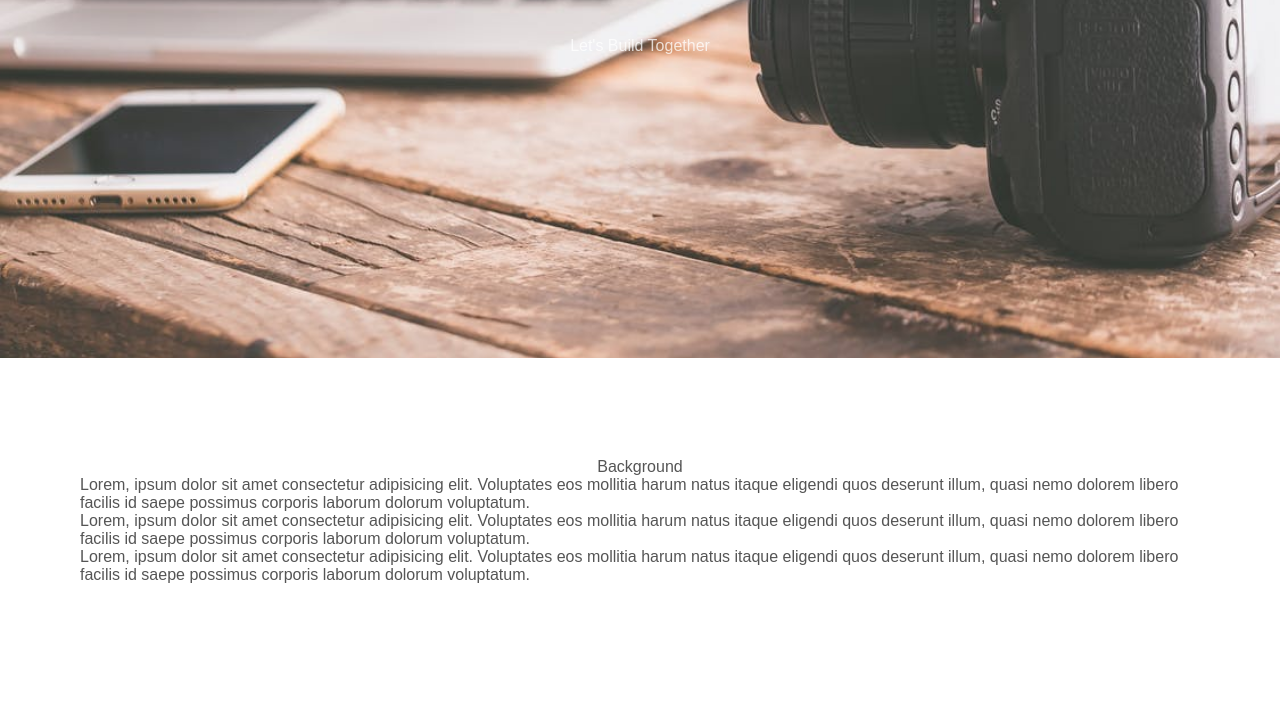
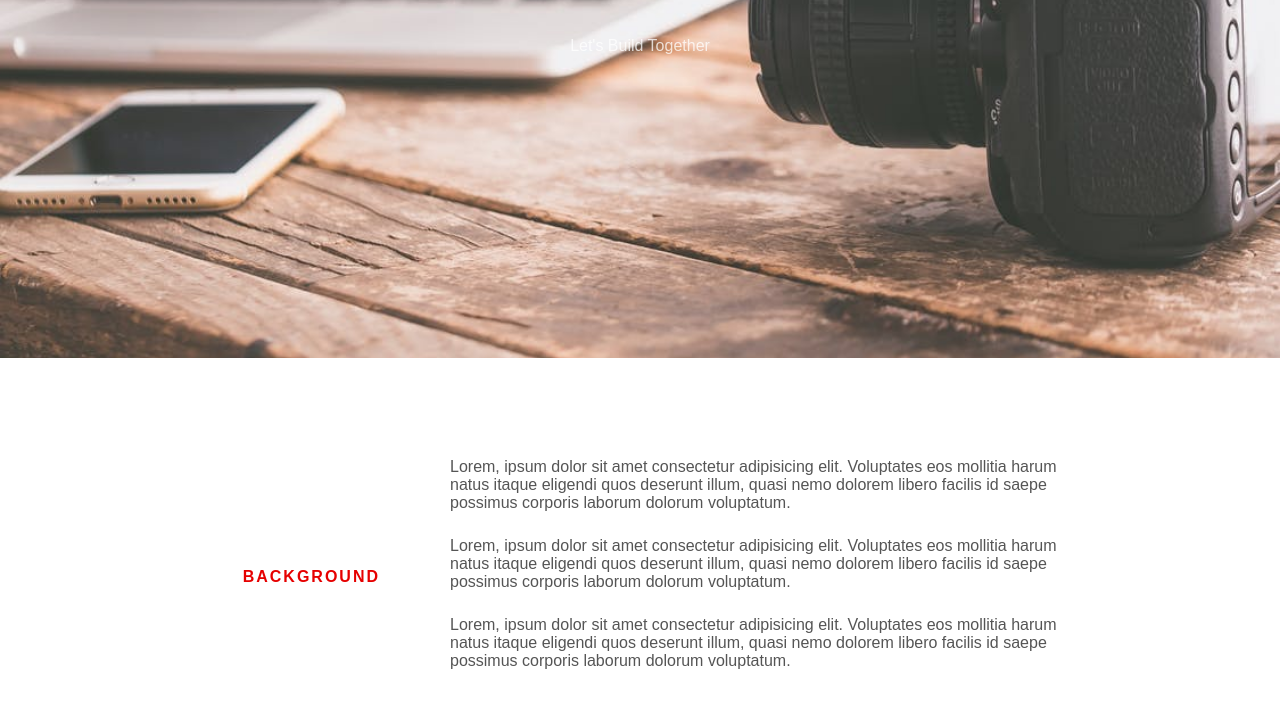
Before and after one commit to Simbaxo/MenaPortfolio, a plain HTML site: page index.html in a window 1280 px wide. Shown: the part 442-1150 px from the top of the page. Before the commit the page ends 1126 px from the top, so only its background shows below. Drawn offline with nearby package versions, Linux system fonts and the light colour scheme.

Commit message:
About Section Styles

```diff
--- a/assets/css/styles.css
+++ b/assets/css/styles.css
@@ -128,3 +128,32 @@ header nav li {
 }
 
 /* ABOUT STYLES */
+
+.about {
+  flex-direction: row;
+  justify-content: center;
+  padding: 100px 170px;
+}
+
+.title {
+  color: #e60000;
+  flex-shrink: 0;
+  width: 200px;
+  margin-right: 70px;
+  text-align: right;
+  font-weight: 700;
+  letter-spacing: 2px;
+  text-transform: uppercase;
+}
+
+.content {
+  width: 100%;
+  font-weight: 300;
+  font-size: 1rem;
+  max-width: 650px;
+}
+
+p {
+  margin-top: 0;
+  margin-bottom: 25px;
+}
```
